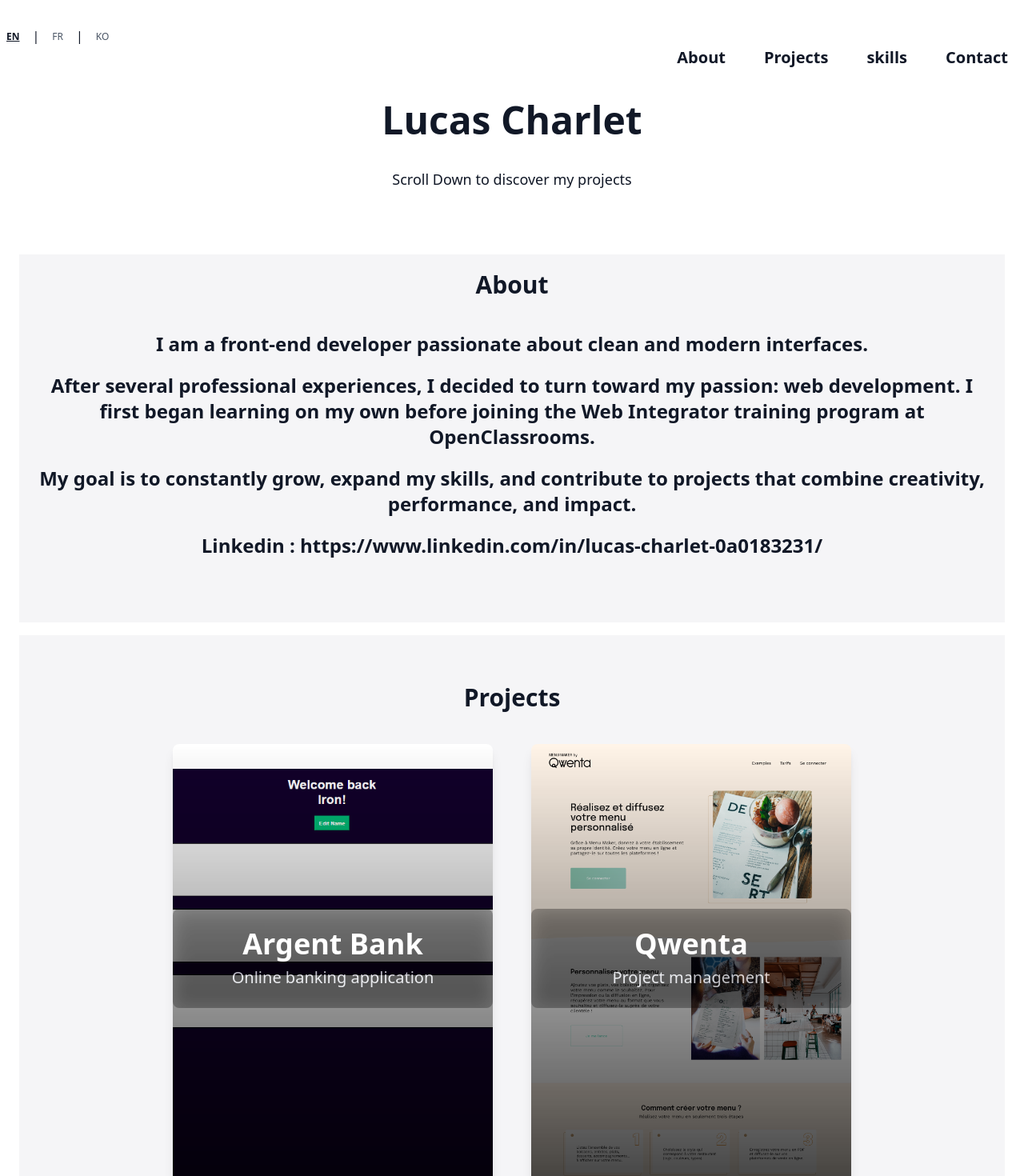
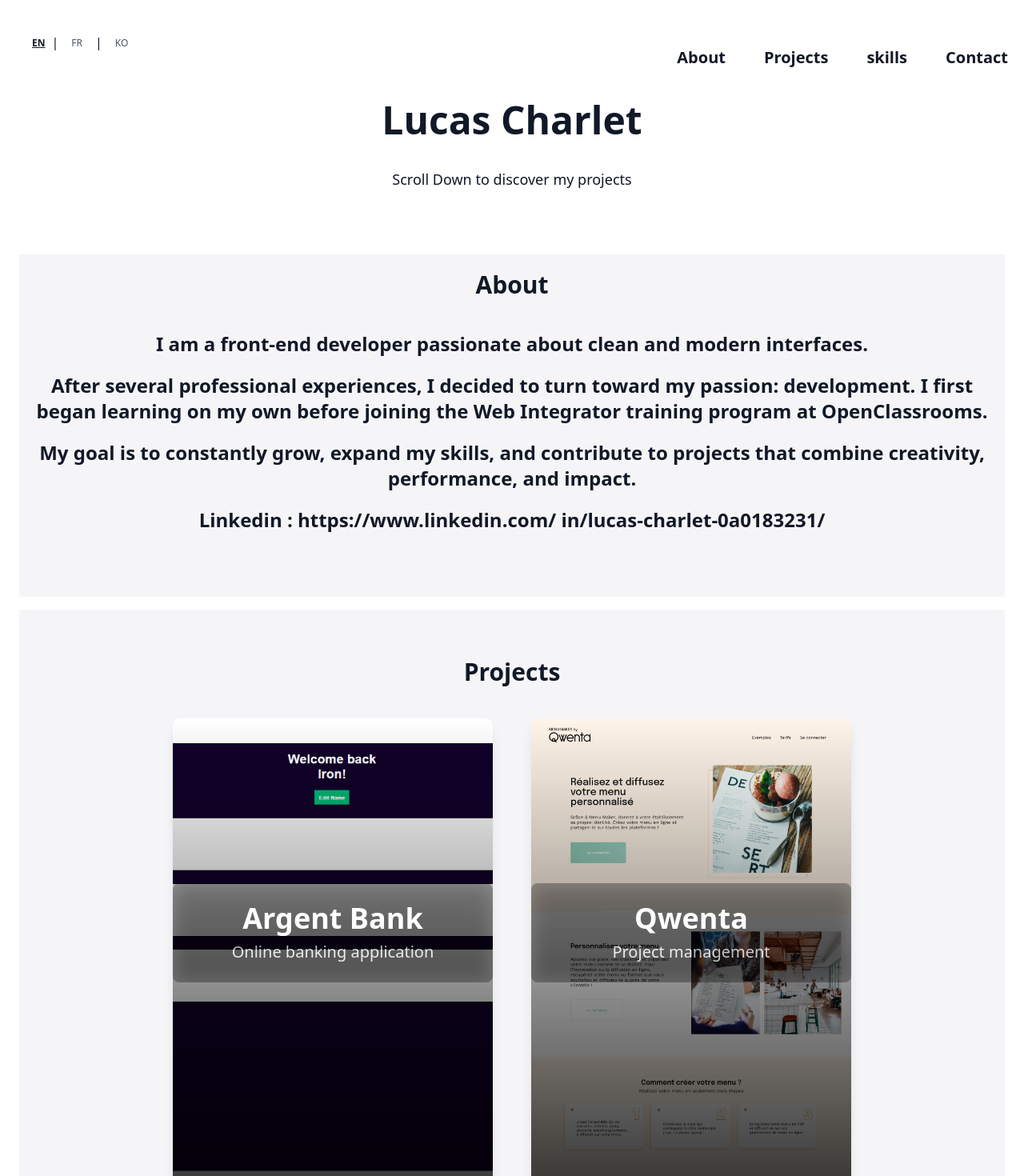
Before and after one commit to Aitoheiw/Projet-12-Portfolio, a React (Vite) app: page / in a window 1280 px wide. Shown: the top 1470 px of the page at 80% size. Built offline with nearby package versions, Linux system fonts and the light colour scheme.

Commit message:
feat: update project page opening logic, refine UI, and update About translations

```diff
--- a/src/components/About.jsx
+++ b/src/components/About.jsx
@@ -20,7 +20,8 @@ export default function About() {
             href="https://www.linkedin.com/in/lucas-charlet-0a0183231/"
             target="_blank"
           >
-            https://www.linkedin.com/in/lucas-charlet-0a0183231/
+            https://www.linkedin.com/ <br className="md:hidden" />
+            in/lucas-charlet-0a0183231/
           </a>
         </p>
       </div>
--- a/src/components/Card.jsx
+++ b/src/components/Card.jsx
@@ -2,20 +2,19 @@ import { useState } from "react";
 import { useLanguage } from "../hooks/useLanguage";
 import { Link } from "react-router-dom";
 
-export default function Card({ src, h2, p, translations, id, onClick }) {
+export default function Card({ src, h2, p, translations, id }) {
   const [isHovered, setIsHovered] = useState(false);
   const { lang } = useLanguage();
 
   const t = translations?.[lang] || { h2, p };
 
   return (
-    <li>
-      <button
-        onClick={() => onClick?.(id)}
-        className="relative overflow-hidden rounded-lg shadow-lg transition-transform duration-300 hover:scale-105 cursor-pointer max-w-100 focus:border-4 focus:border-blue-500 focus:outline-none"
+    <li className="relative overflow-hidden rounded-lg shadow-lg transition-transform duration-300 hover:scale-105 cursor-pointer max-w-100">
+      <Link
+        to={`/projects/${id}`}
+        className="focus:border-4 focus:border-blue-500 overflow-hidden rounded-lg shadow-lg transition-transform duration-300 hover:scale-105 cursor-pointer max-w-100 focus:outline-none block"
         onMouseEnter={() => setIsHovered(true)}
         onMouseLeave={() => setIsHovered(false)}
-        onKeyDown={(e) => (e.key === "Enter" || e.key === " ") && onClick?.(id)}
       >
         <img
           src={src}
@@ -37,7 +36,7 @@ export default function Card({ src, h2, p, translations, id, onClick }) {
             <p className="text-sm md:text-xl text-gray-200">{t.p}</p>
           </div>
         </div>
-      </button>
+      </Link>
     </li>
   );
 }
--- a/src/components/Cards.jsx
+++ b/src/components/Cards.jsx
@@ -2,7 +2,7 @@ import Card from "./Card";
 import projet from "../data/projet";
 import { useLanguage } from "../hooks/useLanguage";
 
-export default function Cards({ onCardClick }) {
+export default function Cards() {
   const { t } = useLanguage();
   return (
     <section className=" items-center bg-[#f5f5f7] dark:bg-neutral-700/50 mt-4 pt-10 flex- pb-20 mx-4 md:mx-6">
@@ -11,9 +11,7 @@ export default function Cards({ onCardClick }) {
       </h2>
       <ul className="flex gap-12 justify-center flex-wrap mx-4 md:mx-6">
         {projet.map((slide, index) => {
-          return (
-            <Card key={index} {...slide} id={index} onClick={onCardClick} />
-          );
+          return <Card key={index} {...slide} id={index} />;
         })}
       </ul>
     </section>
--- a/src/components/LanguageSwitcher.jsx
+++ b/src/components/LanguageSwitcher.jsx
@@ -10,14 +10,14 @@ export default function LanguageSwitcher() {
   };
 
   return (
-    <ul className="flex items-center gap-2">
+    <ul className="flex items-center gap-2 w-fit relative left-2 top-2 md:left-10">
       <li>
         <button
           onClick={() => changeLang("en")}
-          className={`px-2 py-1 text-xs rounded transition ${
+          className={` py-1 text-xs rounded transition ${
             lang === "en"
               ? "font-bold underline dark:text-white"
-              : "text-gray-600 dark:text-zinc-200 dark:hover:text-white hover:text-zinc-800"
+              : "text-gray-600 dark:text-zinc-200 dark:hover:text-white hover:text-zinc-800 hover:cursor-pointer"
           }`}
         >
           EN
@@ -32,7 +32,7 @@ export default function LanguageSwitcher() {
           className={`px-2 py-1 text-xs rounded transition ${
             lang === "fr"
               ? "font-bold underline dark:text-white"
-              : "text-gray-600 dark:hover:text-white dark:text-zinc-200 hover:text-zinc-800"
+              : "text-gray-600 dark:hover:text-white dark:text-zinc-200 hover:text-zinc-800 hover:cursor-pointer"
           }`}
         >
           FR
@@ -48,7 +48,7 @@ export default function LanguageSwitcher() {
           className={`px-2 py-1 text-xs rounded transition ${
             lang === "ko"
               ? "font-bold underline dark:text-white"
-              : "text-gray-600 dark:hover:text-white dark:text-zinc-200 hover:text-zinc-800"
+              : "text-gray-600 dark:hover:text-white dark:text-zinc-200 hover:text-zinc-800 hover:cursor-pointer"
           }`}
         >
           KO
--- a/src/components/ScrollToTopButton.jsx
+++ b/src/components/ScrollToTopButton.jsx
@@ -8,7 +8,7 @@ export default function ScrollToTopButton() {
       const scrollPosition = window.scrollY;
       const totalHeight = document.body.scrollHeight - window.innerHeight;
 
-      setVisible(scrollPosition / totalHeight >= 0.6);
+      setVisible(scrollPosition / totalHeight >= 0.2);
     };
     sessionStorage.removeItem("homeScroll");
 
--- a/src/data/translation.js
+++ b/src/data/translation.js
@@ -12,7 +12,7 @@ export const translations = {
       title: "About",
       text: "I am a front-end developer passionate about clean and modern interfaces.",
       description:
-        "After several professional experiences, I decided to turn toward my passion: web development. I first began learning on my own before joining the Web Integrator training program at OpenClassrooms.",
+        "After several professional experiences, I decided to turn toward my passion: development. I first began learning on my own before joining the Web Integrator training program at OpenClassrooms.",
       ambition:
         "My goal is to constantly grow, expand my skills, and contribute to projects that combine creativity, performance, and impact.",
     },
@@ -55,7 +55,7 @@ export const translations = {
       title: "À propos",
       text: "Je suis un développeur front-end passionné par les interfaces modernes et épurées.",
       description:
-        "Après plusieurs experiences professionnels, j’ai décidé de me tourner vers ma passion : le développement web. J’ai alors commencé à me former en autodidacte avant de rejoindre la formation Intégrateur Web d’OpenClassrooms.",
+        "Après plusieurs experiences professionnels, j’ai décidé de me tourner vers ma passion : le développement. J’ai alors commencé à me former en autodidacte avant de rejoindre la formation Intégrateur Web d’OpenClassrooms.",
       ambition:
         "Mon objectif est d’évoluer constamment, d’élargir mes compétences et de contribuer à des projets qui allient créativité, performance et impact.",
     },
@@ -99,7 +99,7 @@ export const translations = {
       title: "소개",
       text: "깔끔하고 현대적인 인터페이스를 만드는 것을 좋아하는 프론트엔드 개발자입니다.",
       description:
-        "여러 차례의 직업적 경험을 쌓은 후, 나는 나의 열정인 웹 개발 분야로 방향을 전환하기로 결정했다. 이후 독학으로 학습을 시작한 뒤 OpenClassrooms의 웹 통합자(Web Integrator) 과정에 합류했다.",
+        "여러 직무 경험을 쌓은 후, 나는 나의 열정인 개발 분야로 방향을 바꾸기로 결심했다. 그 후 독학으로 공부를 시작했고, 이후 OpenClassrooms의 웹 통합자(Web Integrator) 교육 과정에 합류했다.",
       ambition:
         "저의 목표는 꾸준히 발전하고 역량을 넓혀, 창의성·성능·임팩트를 모두 갖춘 프로젝트에 기여하는 것입니다.",
     },
--- a/src/index.css
+++ b/src/index.css
@@ -19,7 +19,7 @@ body {
 
 body {
   place-items: center;
-  min-width: 320px;
+  overflow-x: hidden;
 }
 
 @media (prefers-color-scheme: light) {
--- a/src/layout/Header.jsx
+++ b/src/layout/Header.jsx
@@ -6,7 +6,7 @@ export default function Header() {
       <h1 className="text-3xl md:text-5xl font-bold  dark:text-white mb-4">
         Lucas Charlet
       </h1>
-      <p className="dark:text-gray-400 text-lg">{t.header.subtitle}</p>
+      <p className="dark:text-gray-300 text-lg">{t.header.subtitle}</p>
     </header>
   );
 }
--- a/src/main.jsx
+++ b/src/main.jsx
@@ -6,6 +6,7 @@ import Home from "./pages/Home.jsx";
 import NotFound from "./pages/404.jsx";
 import ContactForm from "./pages/Contact.jsx";
 import { LanguageProvider } from "./context/LanguageContext";
+import ProjectPage from "./pages/ProjectPage.jsx";
 
 createRoot(document.getElementById("root")).render(
   <StrictMode>
@@ -13,6 +14,7 @@ createRoot(document.getElementById("root")).render(
       <LanguageProvider>
         <Routes>
           <Route path="/" element={<Home />} />
+          <Route path="/projects/:id" element={<ProjectPage />} />
           <Route path="/contact" element={<ContactForm />} />
           <Route path="*" element={<NotFound />} />
         </Routes>
--- a/src/pages/Home.jsx
+++ b/src/pages/Home.jsx
@@ -1,7 +1,5 @@
-import { useEffect, useState } from "react";
+import { useEffect } from "react";
 import Cards from "../components/Cards";
-import ProjectPage from "./ProjectPage";
-import projet from "../data/projet";
 import Nav from "../components/Nav";
 import ScrollToTopButton from "../components/ScrollToTopButton";
 import Header from "../layout/Header";
@@ -11,72 +9,36 @@ import Skills from "../components/Skills";
 import LanguageSwitcher from "../components/LanguageSwitcher";
 
 export default function Home() {
-  const [selectedProject, setSelectedProject] = useState(null);
+  // Restore Home scroll position only when returning to Home
+  useEffect(() => {
+    const restoreFlag = sessionStorage.getItem("homeScrollRestore");
+    const saved = sessionStorage.getItem("homeScroll");
+    if (restoreFlag === "1" && saved) {
+      const y = parseInt(saved, 10);
+      if (!Number.isNaN(y)) {
+        requestAnimationFrame(() => window.scrollTo(0, y));
+      }
+    }
+    // Clear the flag so a fresh visit doesn't restore scroll
+    sessionStorage.removeItem("homeScrollRestore");
 
-  useEffect(() => {
-    if ("scrollRestoration" in history) {
-      history.scrollRestoration = "manual";
-    }
+    // On leaving Home, save the current position and set the flag
+    return () => {
+      try {
+        sessionStorage.setItem("homeScroll", String(window.scrollY));
+        sessionStorage.setItem("homeScrollRestore", "1");
+      } catch {}
+    };
   }, []);
 
-  useEffect(() => {
-    const applyFromHash = () => {
-      const { hash } = window.location;
-      if (hash.startsWith("#project-")) {
-        const id = parseInt(hash.replace("#project-", ""), 10);
-        if (!Number.isNaN(id) && projet[id]) {
-          setSelectedProject(id);
-          return;
-        }
-      }
-
-      setSelectedProject(null);
-      const saved = sessionStorage.getItem("homeScroll");
-      if (saved) {
-        const y = parseInt(saved, 10);
-
-        requestAnimationFrame(() => window.scrollTo(0, y));
-      }
-    };
-
-    applyFromHash();
-    window.addEventListener("hashchange", applyFromHash);
-    return () => window.removeEventListener("hashchange", applyFromHash);
-  }, []);
-
-  const handleCardClick = (projectId) => {
-    sessionStorage.setItem("homeScroll", String(window.scrollY));
-
-    window.location.hash = `project-${projectId}`;
-  };
-
-  const handleBackToHome = () => {
-    window.location.hash = "";
-  };
-
-  useEffect(() => {
-    if (selectedProject !== null) {
-      window.scrollTo(0, 0);
-    }
-  }, [selectedProject]);
-
-  if (selectedProject !== null) {
-    return (
-      <ProjectPage
-        project={projet[selectedProject]}
-        onBack={handleBackToHome}
-      />
-    );
-  }
-
   return (
-    <div className="min-h-screen pt-8 bg-white dark:bg-zinc-800 dark:text-white">
+    <div className="min-h-screen w-screen pt-8 bg-white dark:bg-zinc-800 dark:text-white">
       <LanguageSwitcher />
       <Nav />
       <main>
         <Header />
         <About />
-        <Cards onCardClick={handleCardClick} />
+        <Cards />
         <Skills />
 
         <ScrollToTopButton />
--- a/src/pages/ProjectPage.jsx
+++ b/src/pages/ProjectPage.jsx
@@ -1,8 +1,25 @@
+import { useEffect } from "react";
 import { useLanguage } from "../hooks/useLanguage";
+import { useParams, useNavigate } from "react-router-dom";
+import projet from "../data/projet";
+import NotFound from "./404";
 
-export default function ProjectPage({ project, onBack }) {
+export default function ProjectPage({ project: propProject, onBack }) {
   const { lang } = useLanguage();
   const { t } = useLanguage();
+  const { id } = useParams();
+  const navigate = useNavigate();
+  useEffect(() => {
+    window.scrollTo(0, 0);
+  }, []);
+
+  const project =
+    propProject ?? (id !== undefined ? projet[Number(id)] : undefined);
+  if (!project) {
+    return <NotFound />;
+  }
+
+  const handleBack = onBack ?? (() => navigate(-1));
 
   const tr = project.translations?.[lang];
 
@@ -17,7 +34,7 @@ export default function ProjectPage({ project, onBack }) {
   return (
     <div className="min-h-screen bg-linear-to-br from-gray-900 via-gray-800 to-gray-900 w-screen">
       <button
-        onClick={onBack}
+        onClick={handleBack}
         className="fixed top-8 left-8 z-50 px-6 py-3 bg-black/60 md:bg-white/10 hover:bg-white/20 text-white rounded-lg backdrop-blur-sm transition-all duration-300 flex items-center gap-2 md:mix-blend-difference hover:cursor-pointer "
       >
         <svg
```
